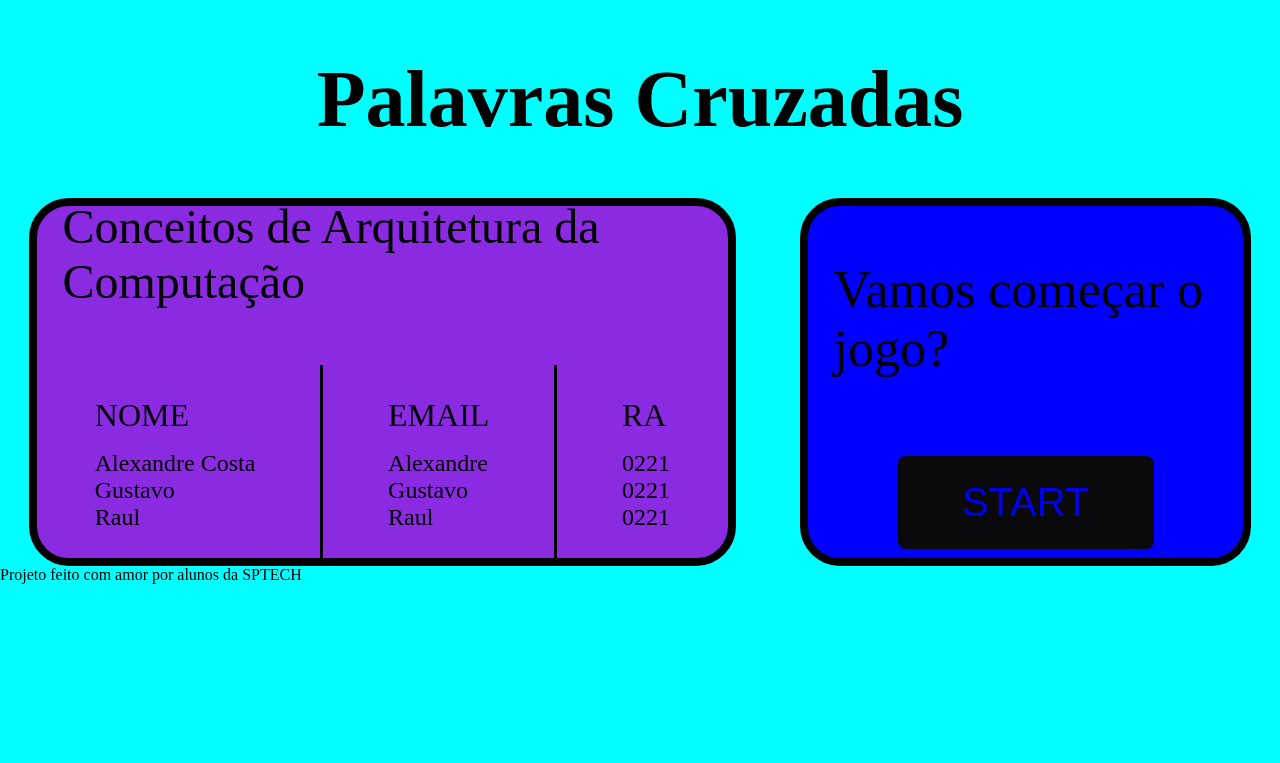
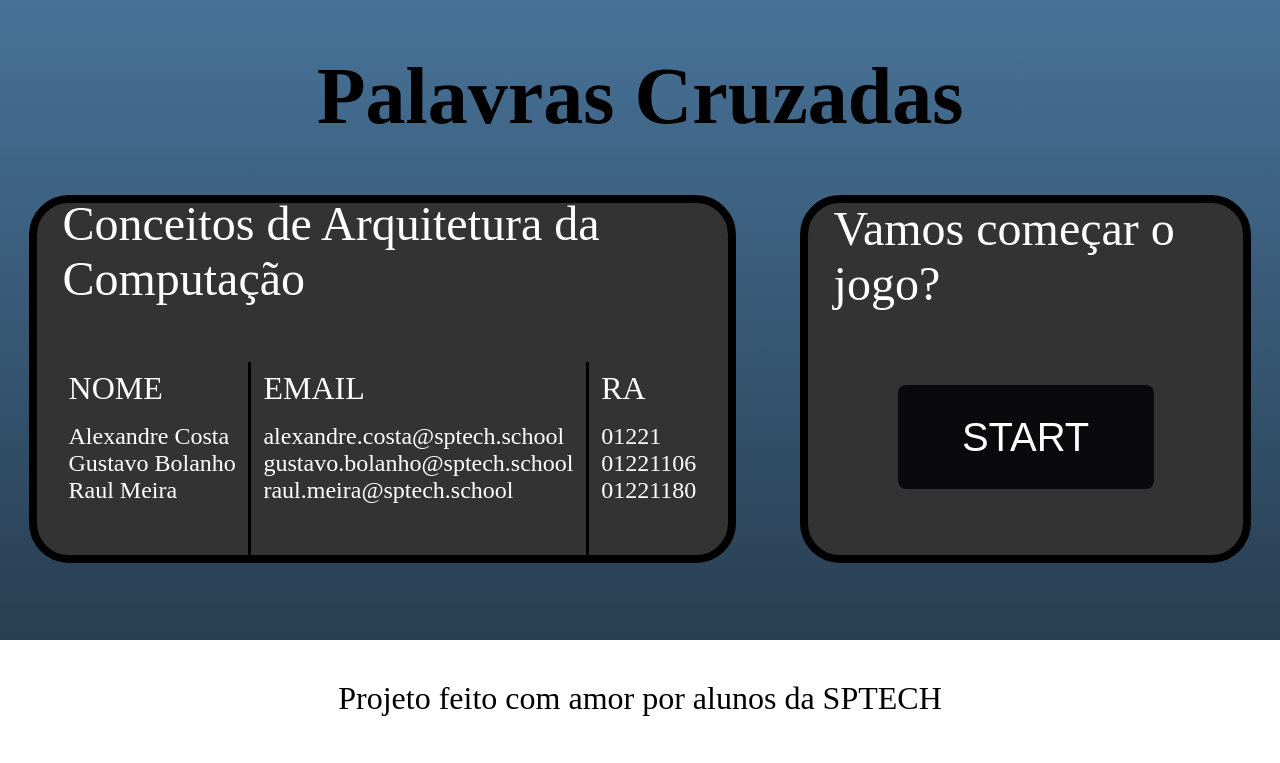
Before and after one commit to RaulMeira/Palavra-Cruzada-22-01, a plain HTML site: page inicial.html in a window 1280 px wide. Drawn offline with Linux system fonts and the light colour scheme.

Commit message:
css inicio

```diff
--- a/inicial.html
+++ b/inicial.html
@@ -26,9 +26,9 @@
                         <p>NOME</p>
                         Alexandre Costa
                         <br>
-                        Gustavo
+                        Gustavo Bolanho
                         <br>
-                        Raul
+                        Raul Meira
                     </div>
 
                     <div class="barra">
@@ -37,11 +37,11 @@
 
                     <div class="email">
                         <p>EMAIL</p>
-                        Alexandre
+                        alexandre.costa@sptech.school
                         <br>
-                        Gustavo
+                        gustavo.bolanho@sptech.school
                         <br>
-                        Raul
+                        raul.meira@sptech.school
                     </div>
 
                     <div class="barra">
@@ -50,11 +50,11 @@
 
                     <div class="RA">
                         <p>RA</p>
-                        0221
+                        01221
                         <br>
-                        0221
+                        01221106
                         <br>
-                        0221
+                        01221180
                     </div>
                 </div>
 
@@ -71,7 +71,9 @@
     </div>
 
     <footer>
-        Projeto feito com amor por alunos da SPTECH
+        <div class="rodape">
+            Projeto feito com amor por alunos da SPTECH
+        </div>
     </footer>
 
 </body>
--- a/styleInicial.css
+++ b/styleInicial.css
@@ -1,13 +1,17 @@
 body {
-    background-color: aqua;
+
     margin: 0;
 }
 
 .conteiner {
+    margin-top: -10vh;
     display: flex;
     justify-content: center;
     flex-direction: column;
     align-items: center;
+    background: linear-gradient(to bottom, #4b79a1, #283e51);;
+    height: 90vh;
+
 
 }
 
@@ -15,6 +19,7 @@ body {
     font-size: 10vh;
     display: flex;
     justify-content: center;
+    font-family: 'Reenie Beanie';
 
 }
 
@@ -36,11 +41,12 @@ body {
     flex-direction: column;
     justify-content: center;
     width: 50vw;
-    background-color: blueviolet;
+    background-color: #333333;
     height: 40vh;
     padding: 2vh 2vw;
     border: 1vh black solid;
     border-radius: 5vh;
+    color: white;
 }
 
 .card .escrita {
@@ -48,10 +54,12 @@ body {
     flex-direction: row;
     justify-content: space-around;
     margin-top: 7vh;
+    color: white;
 }
 
 .escrita p {
     font-size: 4vh;
+    margin-top: 1vh;
     margin-bottom: 2vh;
 }
 
@@ -71,7 +79,7 @@ body {
     width: 30vw;
     height: 40vh;
     padding: 2vh 2vw;
-    background-color: blue;
+    background-color: #333333;
     margin-left: 5vw;
     border: 1vh black solid;
     border-radius: 5vh;
@@ -79,16 +87,18 @@ body {
     flex-direction: column;
     justify-content: center;
     align-items: center;
+    color: white;
 
 }
 
 .start p {
-    font-size: 6.5vh;
+    font-size: 6vh;
+    margin-top: -7.5vh;
 }
 
 .button {
     border-radius: 1vh;
-    background-color: rgb(10, 10, 12);
+    background-color: #0a0a0c;
     border: none;
     color: white;
     text-align: center;
@@ -103,6 +113,7 @@ body {
 .button span {
     position: relative;
     transition: 0.5s;
+    color: white;
 }
 
 .button span:after {
@@ -110,7 +121,7 @@ body {
     position: absolute;
     opacity: 0;
     top: 0;
-    right: -8vh;
+    right: -5vh;
     transition: 0.8s;
 }
 
@@ -127,6 +138,11 @@ a {
     text-decoration: none;
 }
 
-footer{
+.rodape{
+    height: 10vh;
+    display: flex;
+    justify-content: center;
+    margin-top: 5vh;
+    font-size: 4vh;
 
 }
--- a/styleee.css
+++ /dev/null
@@ -1,4 +0,0 @@
-.palavra1{
-    display: flex;
-    flex-direction: column;
-}
```
